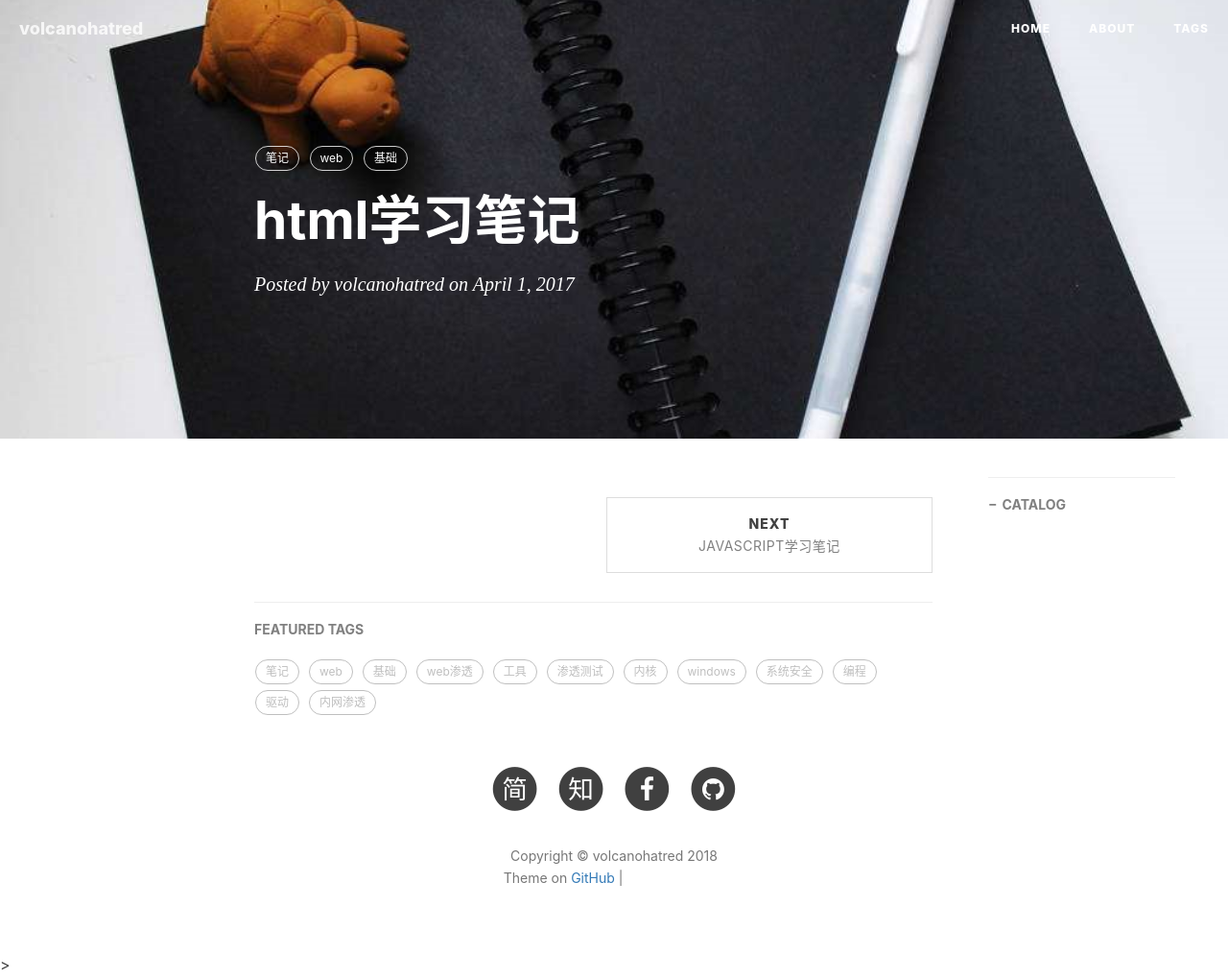
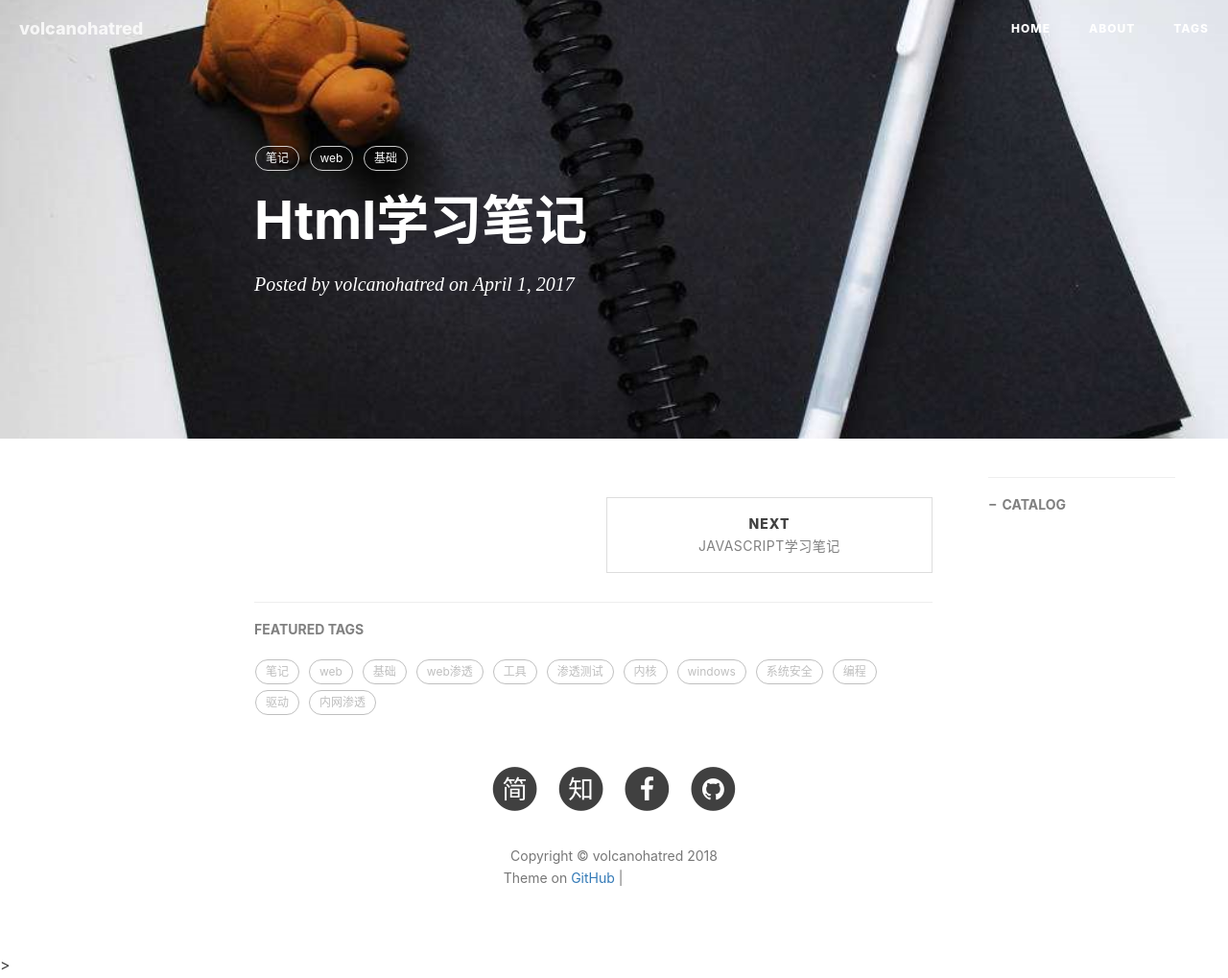
Before and after one commit to volcanohatred/volcanohatred.github.io, a Jekyll site: the page built from _posts/2017-04-1-html.md, in a window 1280 px wide. Shown: the whole page at 96% size. Built offline with Jekyll 4.4.1, drawn with Linux system fonts in a browser that asks for light colours; nearby versions of some CDN libraries; comment, search, counter and statistics services are not loaded; grey boxes are pictures that could not be loaded.

```diff
--- a/_posts/2017-04-1-html.md
+++ b/_posts/2017-04-1-html.md
@@ -1,6 +1,6 @@
 ---
 layout:     post
-title:      html学习笔记
+title:      Html学习笔记
 subtitle:
 date:       2017-04-01
 author:     volcanohatred
```
